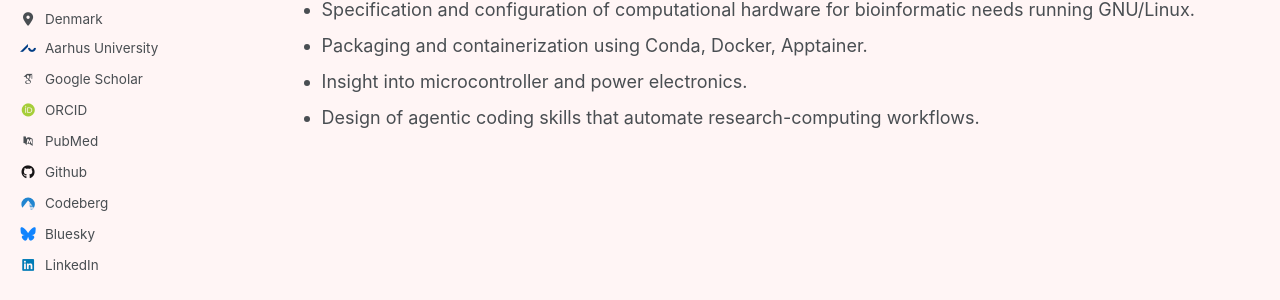
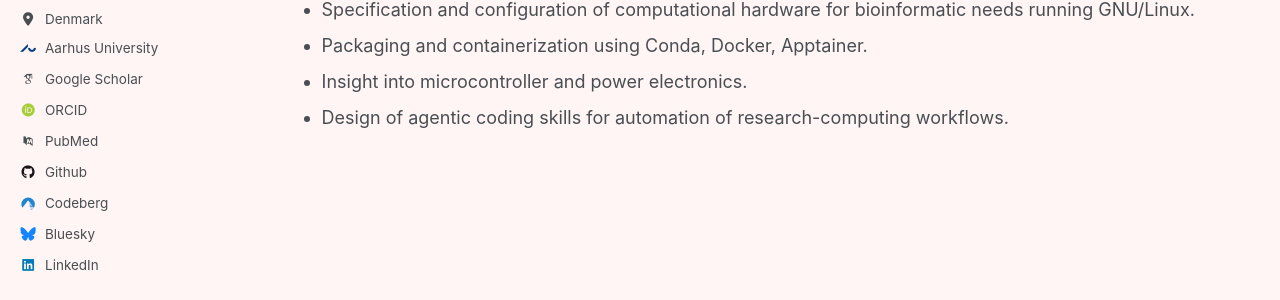
Before and after one commit to cmkobel/cmkobel.github.io, a Jekyll site: the page built from _pages/cv.md, in a window 1280 px wide and 900 px high, scrolled down 2759 px. Shown: the part 380-680 px from the top of the window. Built offline with Jekyll 4.4.1, drawn with Linux system fonts in a browser that asks for light colours; some web fonts are replaced.

Commit message:
Update cv.md

```diff
--- a/_pages/cv.md
+++ b/_pages/cv.md
@@ -102,4 +102,4 @@ redirect_from:
   - Specification and configuration of computational hardware for bioinformatic needs running GNU/Linux.
   - Packaging and containerization using Conda, Docker, Apptainer.
   - Insight into microcontroller and power electronics.
-  - Design of agentic coding skills that automate research-computing workflows.
+  - Design of agentic coding skills for automation of research-computing workflows.
```
